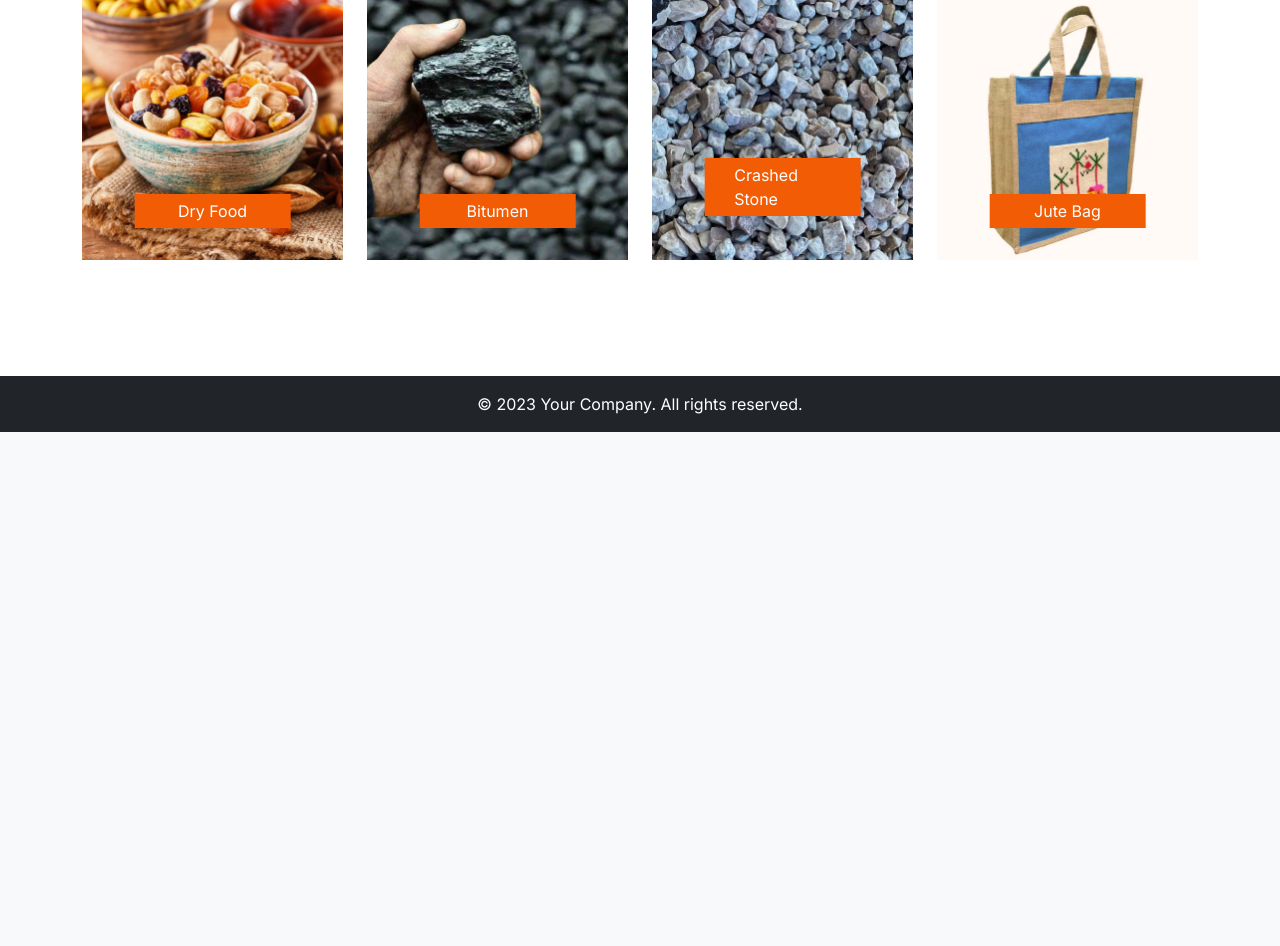
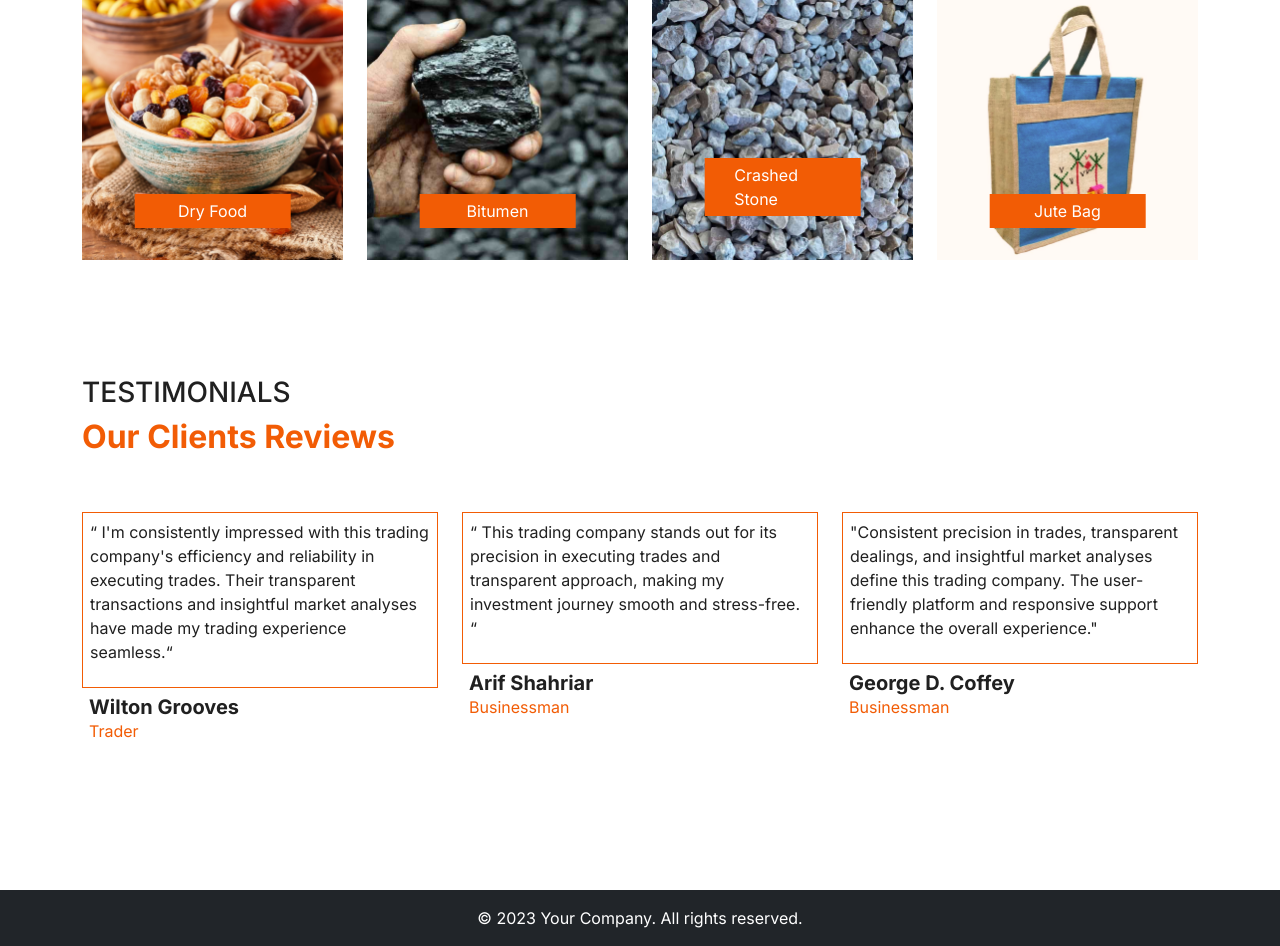
Before and after one commit to sazzadursiam/Zu-Merriment-Exim, a Laravel app: page / in a window 1280 px wide. Shown: the part 3488-4434 px from the top of the page. Before the commit the page ends 3920 px from the top, so only its background shows below. Run offline with Laravel 9, Linux system fonts and the light colour scheme.

Commit message:
home testimonials

```diff
--- a/public/frontend_assets/css/style.css
+++ b/public/frontend_assets/css/style.css
@@ -28,7 +28,7 @@ body {
 }
 @media (max-width: 767px) {
     .custom_section {
-        padding-top: 40px;
+        padding-top: 60px;
     }
 }
 @media (min-width: 768px) and (max-width: 991px) {
@@ -126,6 +126,11 @@ a {
     left: 8%;
     top: 10%;
 }
+.testimonials-item{
+    border: 1px solid #f25c05;
+    padding: 7px;
+    min-height: 152px;
+}
 
 @media screen and (max-width: 575px) {
     .hero_img .hero_child_img {
--- a/resources/views/frontend/pages/index.blade.php
+++ b/resources/views/frontend/pages/index.blade.php
@@ -226,5 +226,69 @@
 
             </div>
         </section>
+
+        <section class="custom_section">
+            <div class="row">
+                <div class="col-md-12">
+                    <h3 class="">TESTIMONIALS</h3>
+
+                </div>
+                <div class="col-md-12">
+                    <h2 class="brand_color fw-bold">
+                        Our Clients Reviews
+                    </h2>
+                </div>
+            </div>
+            <div class="row testimonials mt-5">
+                <div class="col-md-4 mb-4">
+                    <div class="testimonials-item">
+                        <p>
+                            “ I'm consistently impressed with this trading company's efficiency and reliability in executing
+                            trades. Their transparent transactions and insightful market analyses have made my trading
+                            experience seamless.“
+                        </p>
+                    </div>
+                    <div style="padding: 7px">
+                        <h5 class="mb-0 fw-bold">Wilton Grooves</h5>
+                        <p class="brand_color">Trader</p>
+                    </div>
+
+                </div>
+
+                <div class="col-md-4 mb-4">
+                    <div class="testimonials-item">
+                        <p>
+                            “ This trading company stands out for its precision in executing trades and transparent
+                            approach,
+                            making my investment journey smooth and stress-free. “
+                        </p>
+                    </div>
+                    <div style="padding: 7px">
+                        <h5 class="mb-0 fw-bold">Arif Shahriar</h5>
+                        <p class="brand_color">Businessman</p>
+                    </div>
+
+                </div>
+
+                <div class="col-md-4 mb-4">
+                    <div class="testimonials-item">
+                        <p>
+                            "Consistent precision in trades, transparent dealings, and insightful market analyses define
+                            this
+                            trading company. The user-friendly platform and responsive support enhance the overall
+                            experience."
+                        </p>
+                    </div>
+                    <div style="padding: 7px">
+                        <h5 class="mb-0 fw-bold">George D. Coffey</h5>
+                        <p class="brand_color">Businessman</p>
+                    </div>
+
+                </div>
+
+
+            </div>
+
+        </section>
     </div>
 @endsection
```
